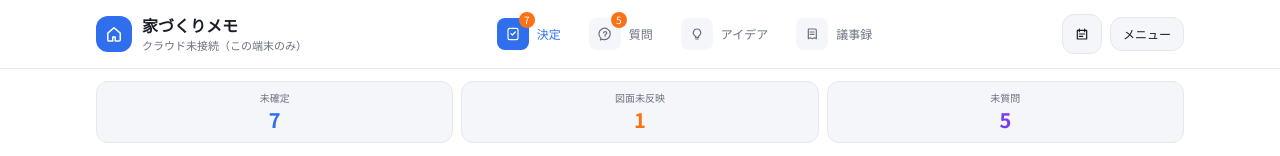
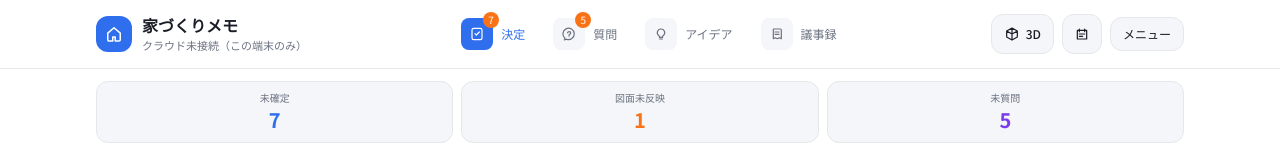
Before and after one commit to hyabuki1204/iezukuri-notes, a React (Vite) app: page / in a window 1280 px wide. Shown: the top 156 px of the page. Built offline with nearby package versions, Linux system fonts and the light colour scheme; no server answers; the database is empty.

Commit message:
Link the notes header to the LDK walkthrough and back.

```diff
--- a/src/components/Header.tsx
+++ b/src/components/Header.tsx
@@ -80,6 +80,21 @@ export function Header({ onEditLists }: { onEditLists: () => void }) {
           </nav>
 
           <div className="relative ml-auto flex items-center gap-2">
+            <a
+              href="/ldk/"
+              className="flex h-10 items-center gap-1.5 rounded-sm border border-line bg-paper px-3 text-xs font-medium text-ink"
+              aria-label="LDK 3D ウォークスルーを開く"
+            >
+              <svg className="h-4 w-4" viewBox="0 0 24 24" fill="none" aria-hidden>
+                <path
+                  d="M12 3 20 7.5v9L12 21l-8-4.5v-9L12 3Zm0 0v18m8-13.5-8 4.5-8-4.5"
+                  stroke="currentColor"
+                  strokeWidth="1.8"
+                  strokeLinejoin="round"
+                />
+              </svg>
+              3D
+            </a>
             <button
               type="button"
               className={`flex h-10 w-10 items-center justify-center rounded-sm border ${
```
Also changed, not shown: 1 other file (tests, documents, lock files or other folders).
